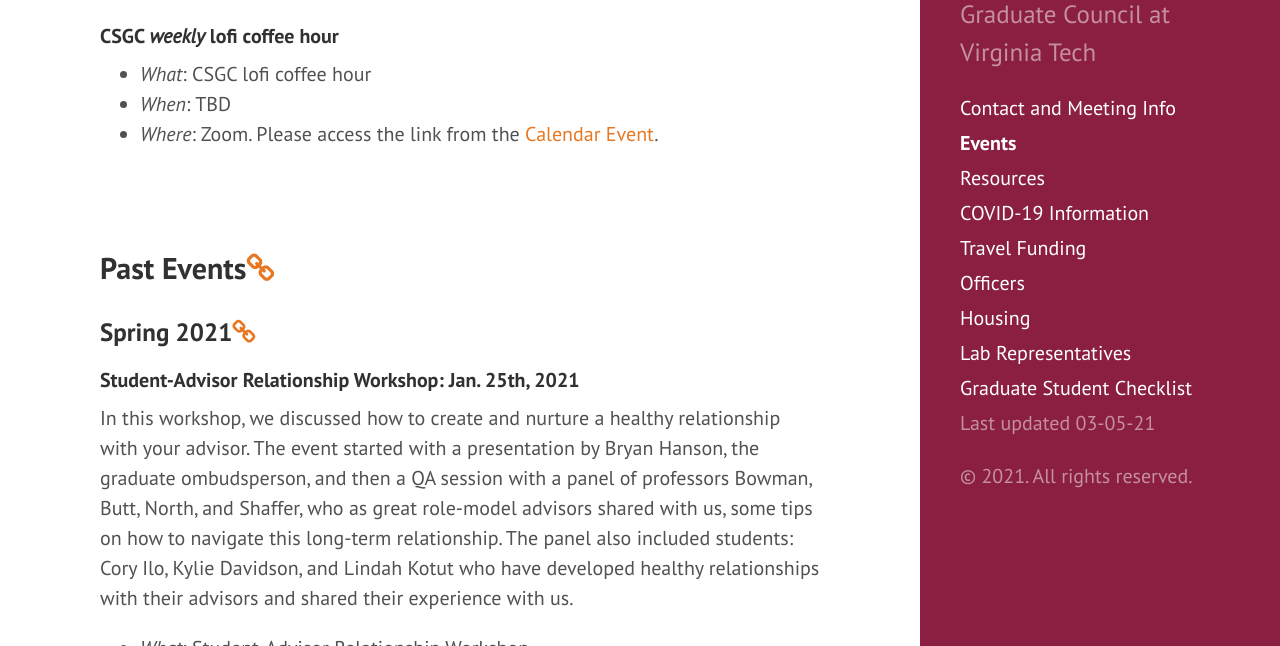
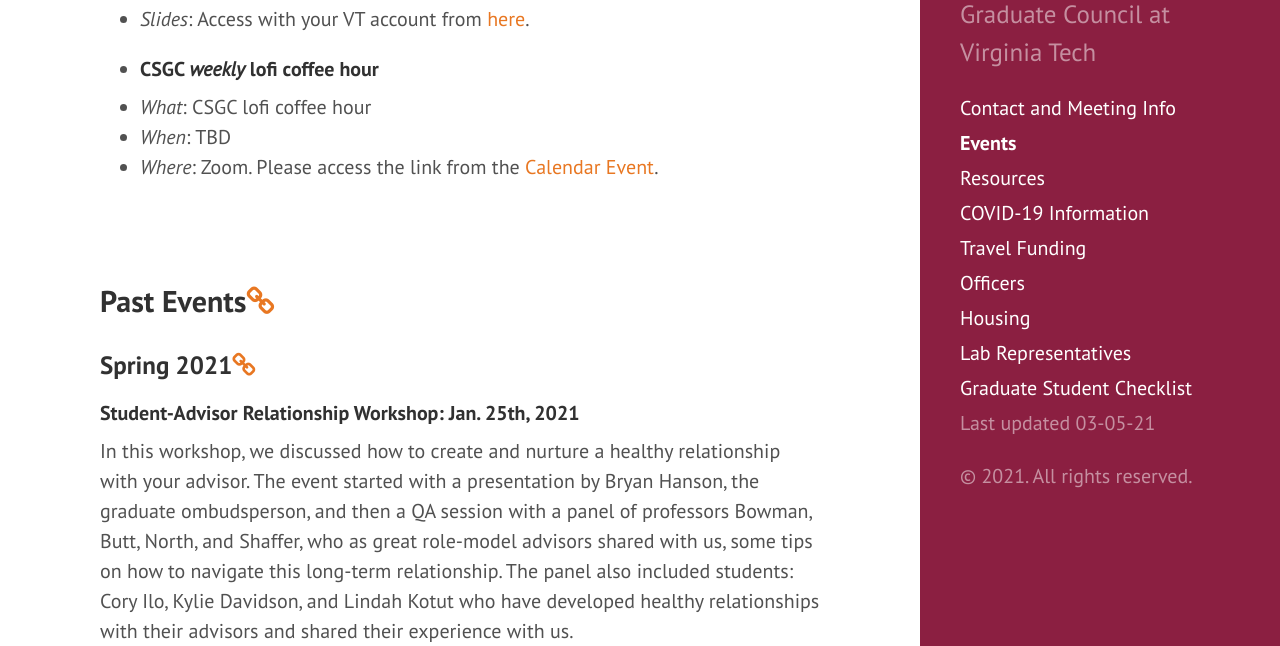
Before and after one commit to CSGraduateCouncil-VirginiaTech/csgc-website, a Jekyll site: the page built from events.md, in a window 1280 px wide and 900 px high, scrolled down 979 px, cut to the strip 254-900 px from the top of the window. Built offline with Jekyll 4.4.1, drawn with Linux system fonts in a browser that asks for light colours.

Commit message:
Adding campus tour slides

```diff
--- a/events.md
+++ b/events.md
@@ -19,7 +19,8 @@
 - *Where*: Zoom and Mattermost.
 - *When*: Fegruary 26th-27th, look at the calendar listed below.
 <iframe src="https://calendar.google.com/calendar/embed?height=600&amp;wkst=1&amp;bgcolor=%238b1f41&amp;ctz=America%2FNew_York&amp;src=Y19sZDg2aGtzbWR0ZmZraG9ycWRmMTdwaTE3NEBncm91cC5jYWxlbmRhci5nb29nbGUuY29t&amp;color=%233F51B5&amp;showTitle=1&amp;showTabs=0&amp;mode=AGENDA&amp;showPrint=0&amp;showNav=0&amp;showCalendars=0" style="border:solid 1px #777" width="800" height="600" frameborder="0" scrolling="no"></iframe>
-
+- *Slides*: Access with your VT account from [here](https://docs.google.com/presentation/d/1yTnX4F2pOPD4yp1xH9l1f3q6hJWwyFaiUEkseJaHkdw/edit?usp=sharing).
+-
 #### CSGC ***weekly*** lofi coffee hour
 
 - *What*: CSGC lofi coffee hour
```
